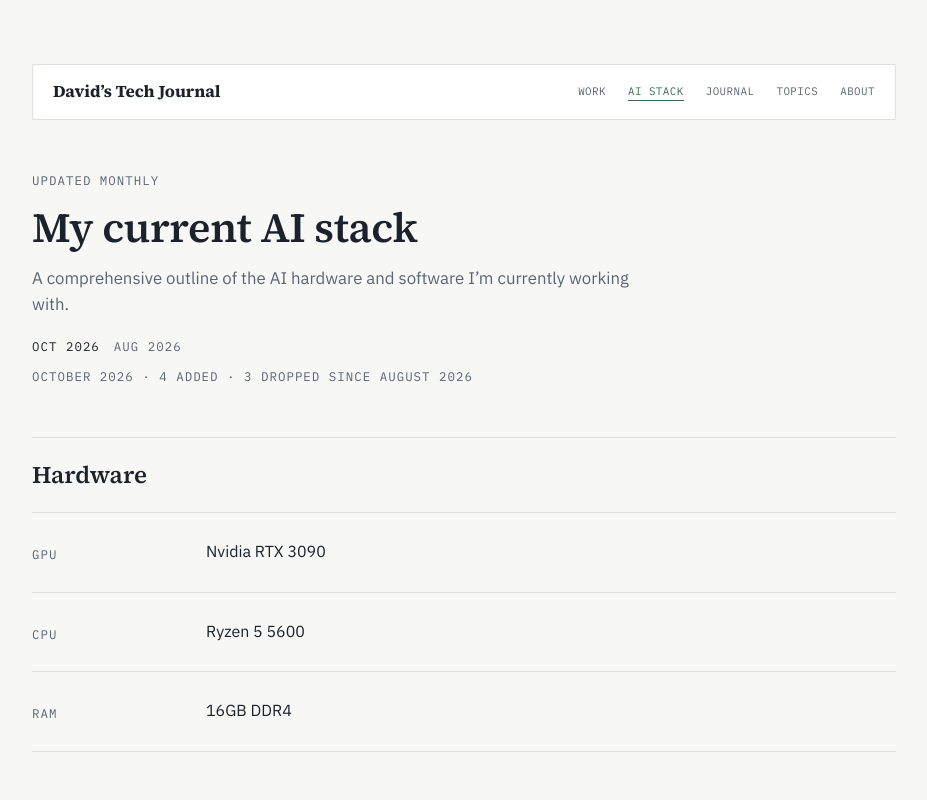
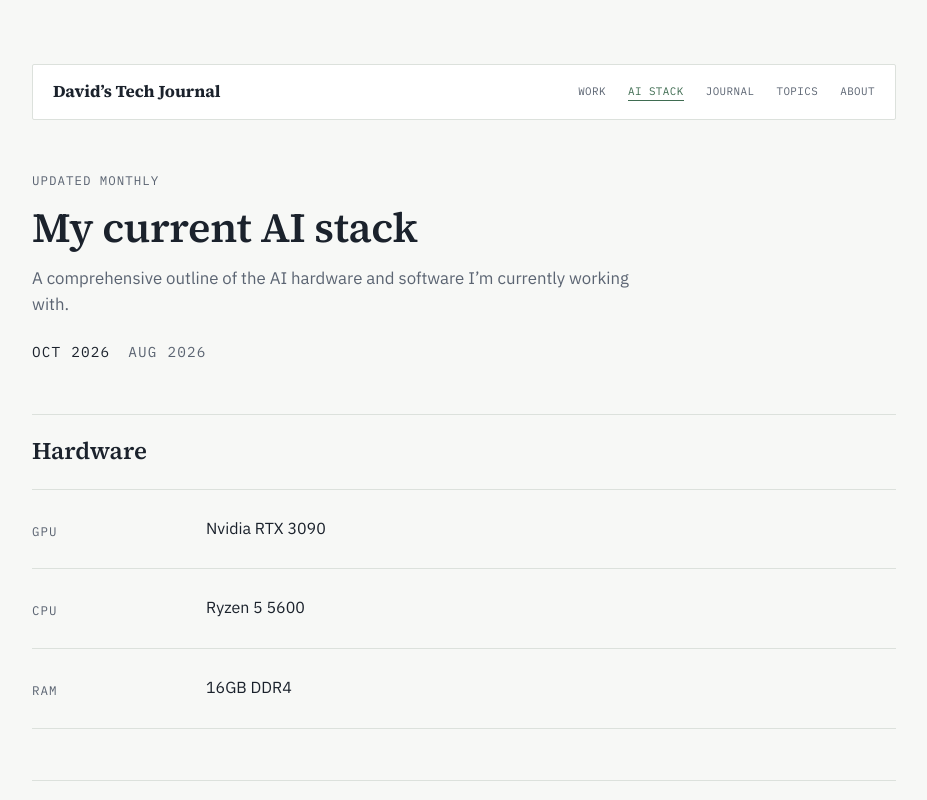
Before and after one commit to dewardvide/davids-tech-journal, a Next.js app: page /ai-stack in a window 1280 px wide. Shown: the top 800 px of the page, without its empty margins (176-1103 px from the left). Built offline with nearby package versions, Linux system fonts and the light colour scheme.

Commit message:
Simplify AI stack month navigation

```diff
--- a/components/AiStackView.tsx
+++ b/components/AiStackView.tsx
@@ -4,21 +4,10 @@ import {
   diffStack,
   getAllStacks,
   getPreviousStack,
-  monthLabel,
   monthShort,
   type DiffItem,
   type StackMonth,
 } from '@/lib/ai-stack';
-
-/** What changed since last month, as a sentence rather than a legend. */
-function changeLine(added: number, removed: number, since?: string): string {
-  if (!since) return 'First published snapshot';
-  if (!added && !removed) return `No changes since ${monthLabel(since)}`;
-  const parts: string[] = [];
-  if (added) parts.push(`${added} added`);
-  if (removed) parts.push(`${removed} dropped`);
-  return `${parts.join(' · ')} since ${monthLabel(since)}`;
-}
 
 /** The switcher is a row of links, not a select — this site has no forms. */
 function MonthNav({ month }: { month: string }) {
@@ -28,7 +17,13 @@ function MonthNav({ month }: { month: string }) {
   return (
     <nav
       className="dtj-kicker"
-      style={{ display: 'flex', flexWrap: 'wrap', gap: '14px', marginTop: '1.6em' }}
+      style={{
+        display: 'flex',
+        flexWrap: 'wrap',
+        gap: '18px',
+        marginTop: '1.6em',
+        fontSize: 'var(--size-sm)',
+      }}
     >
       {months.map((m) =>
         m === month ? (
@@ -73,16 +68,13 @@ function Item({ item, first }: { item: DiffItem; first: boolean }) {
 }
 
 export function AiStackView({ stack }: { stack: StackMonth }) {
-  const { categories, added, removed, since } = diffStack(stack, getPreviousStack(stack.month));
+  const { categories } = diffStack(stack, getPreviousStack(stack.month));
 
   return (
     <>
       <PageHead kicker="Updated monthly" title="My current AI stack" lede={stack.intro} />
 
       <MonthNav month={stack.month} />
-      <p className="dtj-kicker" style={{ marginTop: '.8em' }}>
-        {monthLabel(stack.month)} &middot; {changeLine(added, removed, since)}
-      </p>
 
       {categories.map((category) => (
         <section key={category.heading} className="dtj-section">
```
